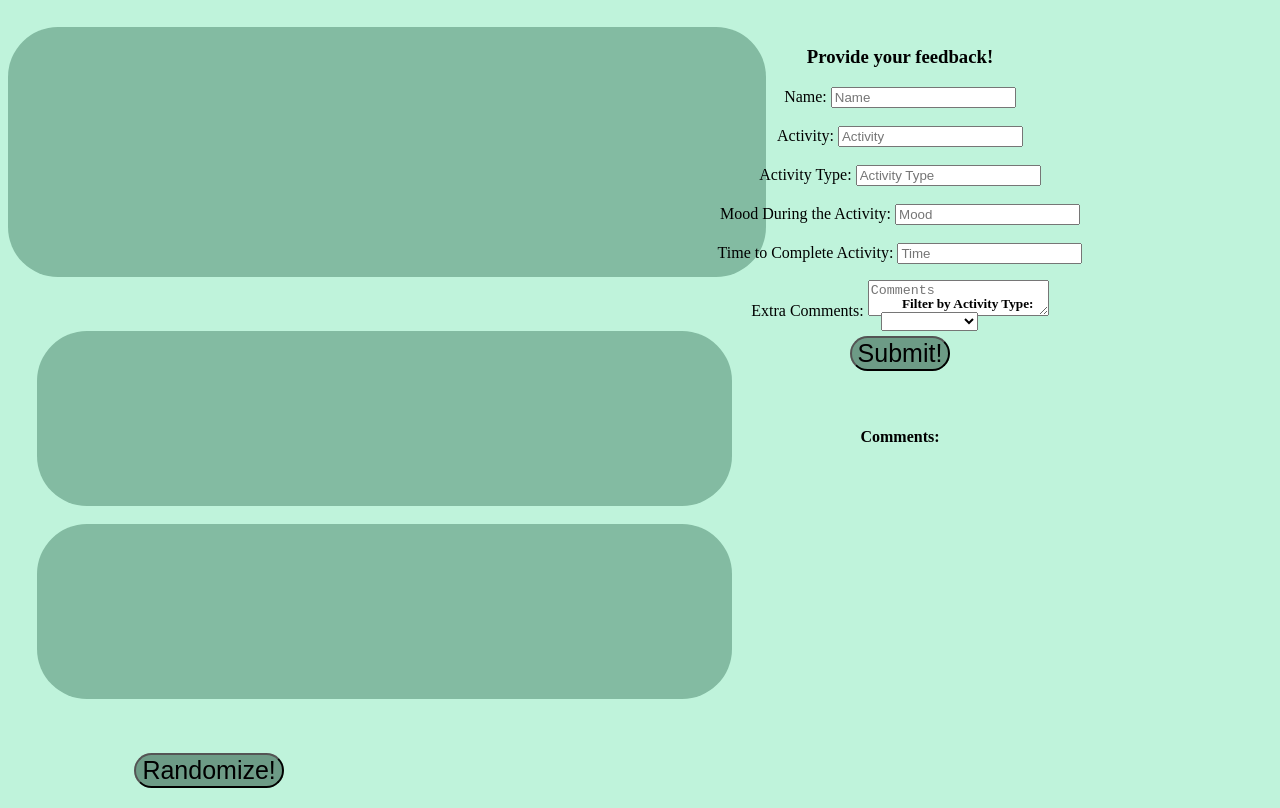
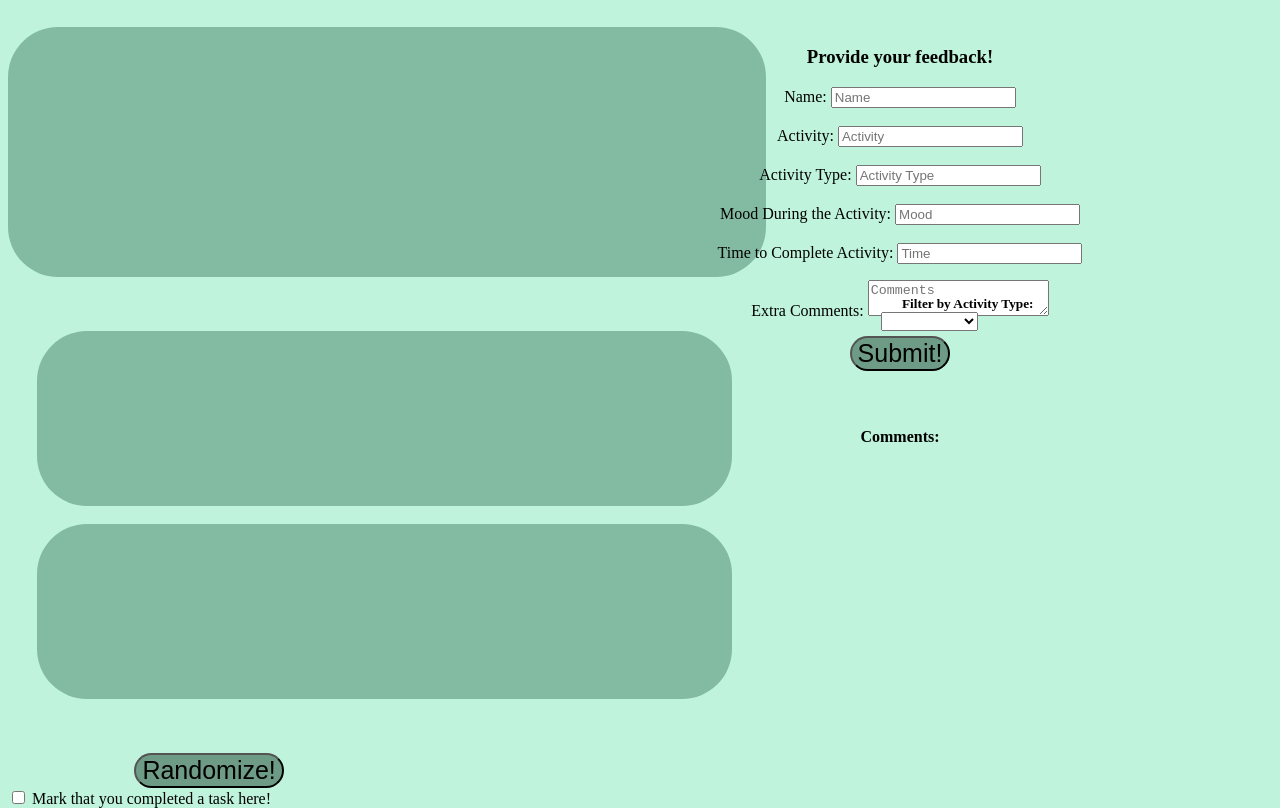
Before and after one commit to michaelanbrown/Phase-1-Project, a plain HTML site: page index.html in a window 1280 px wide. Shown: the part 186-994 px from the top of the page. Drawn offline with Linux system fonts and the light colour scheme; no server answers.

Commit message:
Added complete checkbox

```diff
--- a/index.html
+++ b/index.html
@@ -79,6 +79,9 @@
     <div class="buttons">
         <button type="button" id="random">Randomize!</button>
     </div>
+    <div id="checkbox">
+        <input type="checkbox" name="complete" value="Complete"/> Mark that you completed a task here!
+    </div>
   </body>
   <script src="index.js"></script>
 </html>
```
